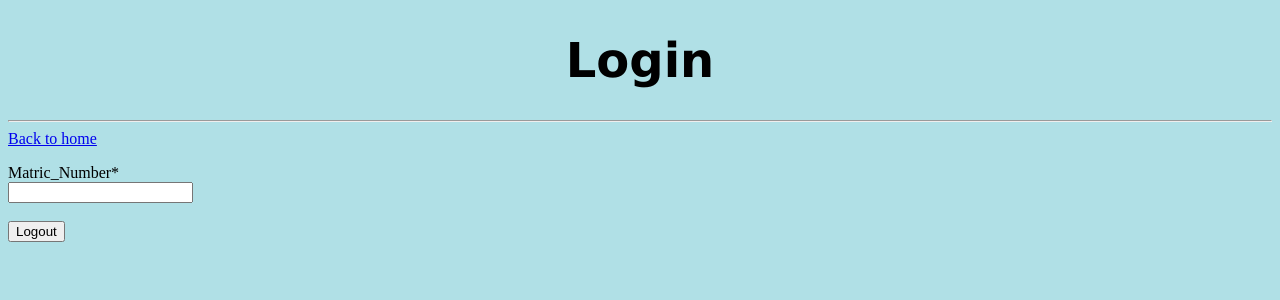
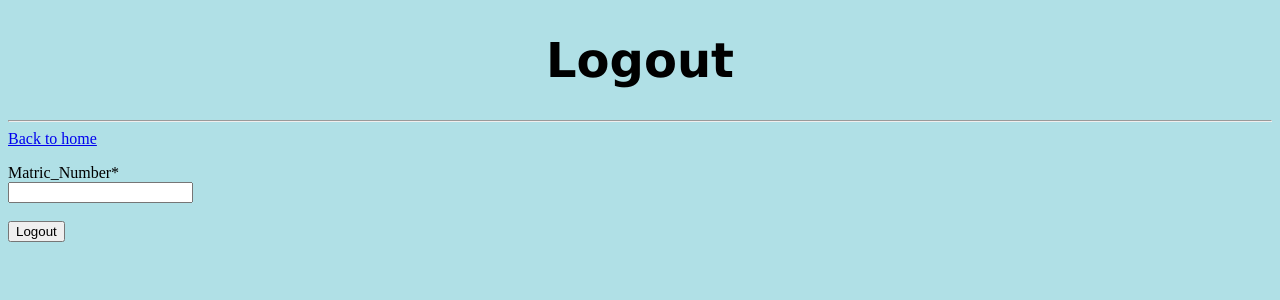
Before and after one commit to jamesleejie/gotspaceanottest1, a Django app: page /logout/ in a window 1280 px wide. Shown: the top 300 px of the page. Run offline with Django 4.2, Linux system fonts and the light colour scheme.

Commit message:
Update logout.html

```diff
--- a/gotspaceanot/templates/gotspaceanot/logout.html
+++ b/gotspaceanot/templates/gotspaceanot/logout.html
@@ -3,7 +3,7 @@
 <body style="background-color:powderblue;"></body>
 <meta name="viewport" content="width=device-width, initial-scale=1">
 
-<h1 style="font-family:verdana; font-size:300%; text-align:center;">Login</h1>
+<h1 style="font-family:verdana; font-size:300%; text-align:center;">Logout</h1>
 
 <hr>
 <html>
```
